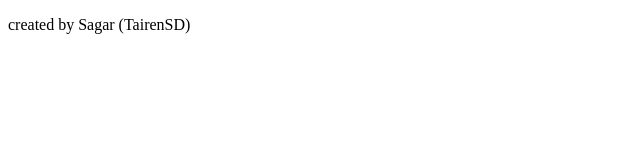
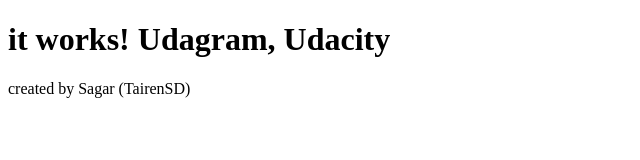
Before and after one commit to tairensd/udacity-project-iaac, a plain HTML site: page index.html in a window 1280 px wide. Shown: the whole page, without its empty margins (0-640 px from the left). Drawn offline with Linux system fonts and the light colour scheme.

```diff
--- a/index.html
+++ b/index.html
@@ -1,9 +1,10 @@
 <!doctype html>
 <html>
   <head>
-    <title>it works! Udagram, Udacity</title>
+    <title>Udagram</title>
   </head>
   <body>
+      <h1>it works! Udagram, Udacity</h1>
     <p>created by Sagar (TairenSD)</p>
   </body>
 </html>
```
Also changed, not shown: 2 other files.
